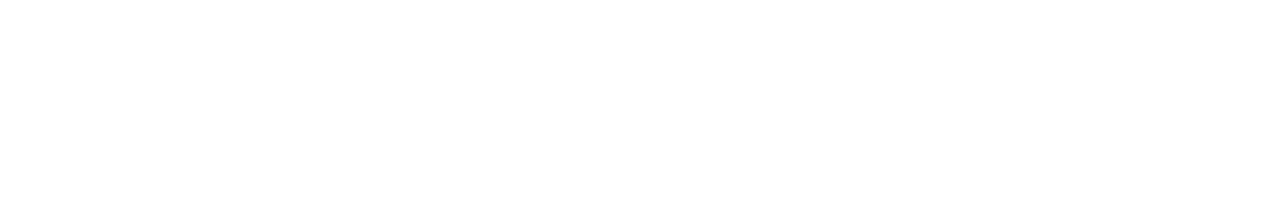
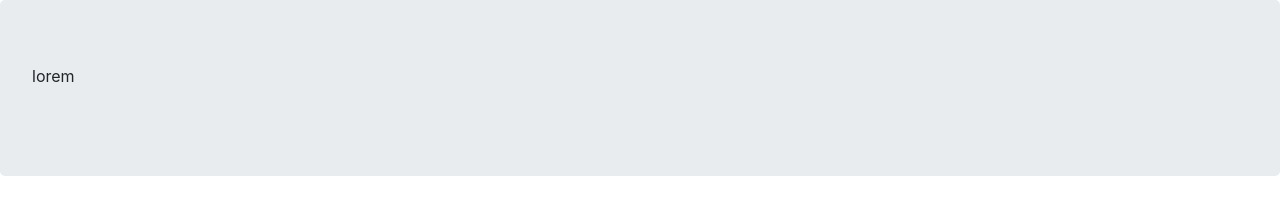
Before and after one commit to BasakFulya/JQuery, a plain HTML site: page Bootstrap/Bootstrap_018_jumbotron.htm in a window 1280 px wide. Drawn offline with nearby package versions, Linux system fonts and the light colour scheme.

Commit message:
Jumbotron update

```diff
--- a/Bootstrap/Bootstrap_018_jumbotron.htm
+++ b/Bootstrap/Bootstrap_018_jumbotron.htm
@@ -13,7 +13,12 @@
 
 <body>
 
+    <!-- div.jumbotron>div.containerh1{lorem}+a.btn -->
 
+    <div class="jumbotron">
+        <div class="containerh1">lorem</div>
+        <a href="" class="btn"></a>
+    </div>
 
 
 
```
